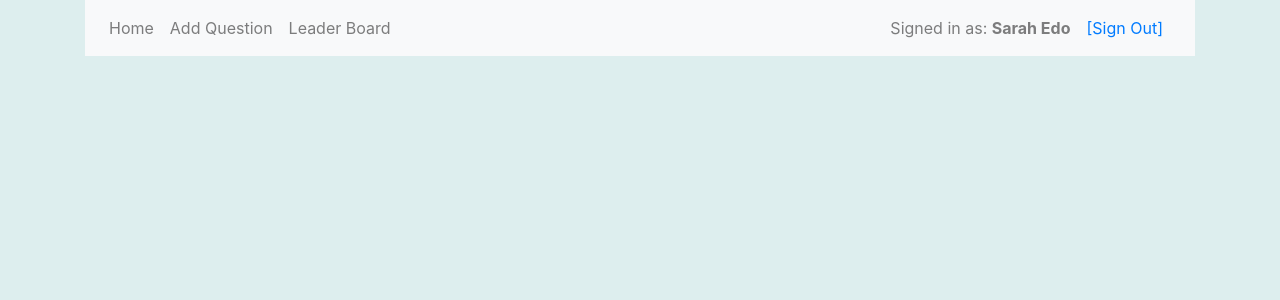
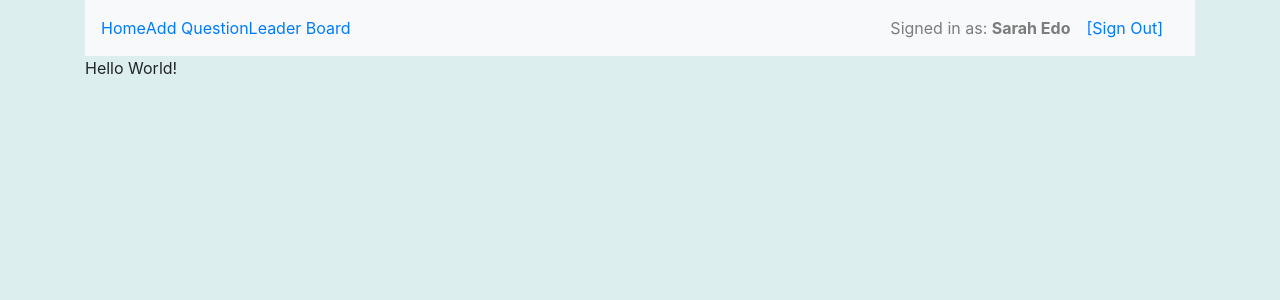
Before and after one commit to seansylo/WouldYou, a React (Create React App) app: page /add in a window 1280 px wide. Both pictures are taken after a click on the button "Sarah Edo". Shown: the top 300 px of the page. Built offline with nearby package versions, Linux system fonts and the light colour scheme.

Commit message:
fixed MainNav

```diff
--- a/src/App.js
+++ b/src/App.js
@@ -1,14 +1,19 @@
 import React from 'react';
-import { BrowserRouter } from 'react-router-dom';
+import { BrowserRouter, Switch, Route } from 'react-router-dom';
 import { connect } from 'react-redux';
 import { initDataLoad } from './_redux/_actions/common';
 import Login from './Pages/Login';
 import MainNav from './Components/Nav';
 import { Container } from 'react-bootstrap';
 import './App.css';
+import AddQuestion from './Pages/AddQuestion';
 
 class App extends React.Component {
     componentDidMount() {
+        this.props.initDataLoad();
+    }
+
+    componentDidUpdate() {
         this.props.initDataLoad();
     }
 
@@ -18,7 +23,15 @@ class App extends React.Component {
             <BrowserRouter>
                 <Container>
                     { authUser !== null ? (
-                        <MainNav authUser={authUser}></MainNav>
+                        <>
+                            <MainNav authUser={authUser} {...this.props}></MainNav>
+                            <Switch>
+                                <Route
+                                    path="/add"
+                                    render={(props) => <AddQuestion {...this.props} />}
+                                />
+                            </Switch>
+                        </>
                     ) : (
                         <Login />
                     )}
--- a/src/Components/Nav.js
+++ b/src/Components/Nav.js
@@ -15,9 +15,9 @@ class MainNav extends React.Component {
         return(
             <Navbar bg="light">
                 <Nav>
-                    <Nav.Link to="/">Home</Nav.Link>
-                    <Nav.Link to="/add">Add Question</Nav.Link>
-                    <Nav.Link to="/leaderboard">Leader Board</Nav.Link>
+                    <Link to="/">Home</Link>
+                    <Link to="/add">Add Question</Link>
+                    <Link to="/leaderboard">Leader Board</Link>
                 </Nav>
                 <Navbar.Collapse className="justify-content-end">
                     <Navbar.Text>Signed in as: <b>{users[this.props.authUser].name}</b></Navbar.Text>
--- /dev/null
+++ b/src/Pages/AddQuestion.js
@@ -0,0 +1,16 @@
+import React from 'react';
+import { connect } from 'react-redux';
+
+class AddQuestion extends React.Component {
+    render() {
+        return (
+            'Hello World!'
+        )
+    }
+}
+
+const mapStateToProps = (state) => ({
+    authUser: state.authUser,
+});
+
+export default connect(mapStateToProps)(AddQuestion);
```
Also changed, not shown: src/Pages/PagesRouter.js (added, +20 -0 lines).
